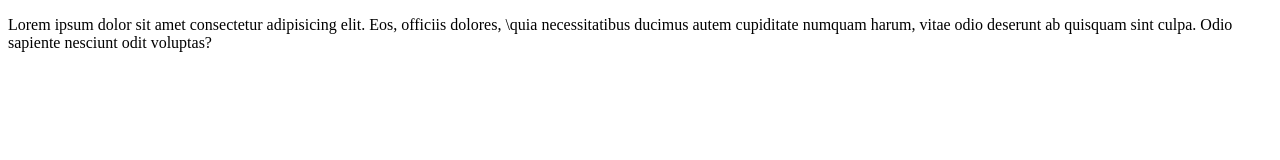
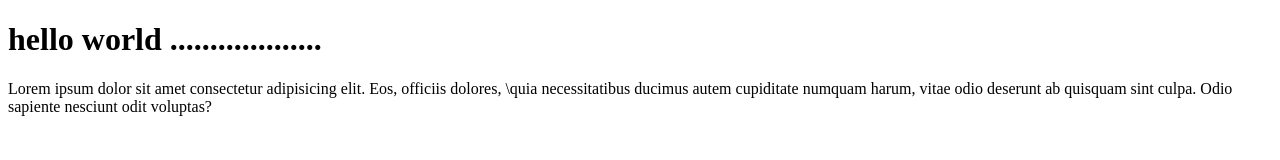
Before and after one commit to shoaib420/javascript-2nd-class, a plain HTML site: page index.html in a window 1280 px wide. Drawn offline with Linux system fonts and the light colour scheme.

Commit message:
new-file add

```diff
--- a/index.html
+++ b/index.html
@@ -6,6 +6,9 @@
     <title>Document</title>
 </head>
 <body>
+    <h1>
+        hello world ...................
+    </h1>
    <p>
     Lorem ipsum dolor sit amet consectetur adipisicing elit. Eos, officiis dolores,
     \quia necessitatibus ducimus autem cupiditate numquam harum,
```
